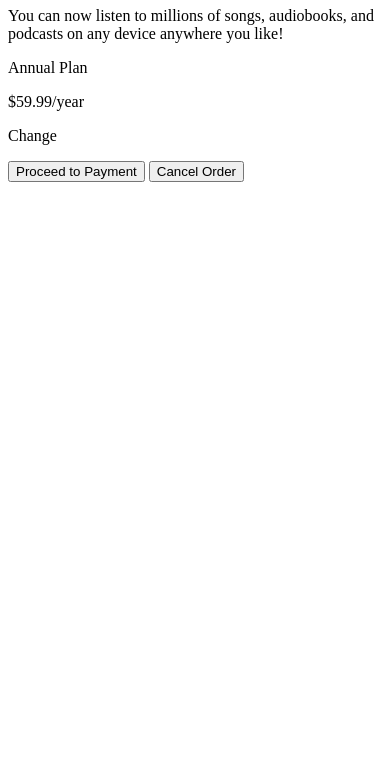
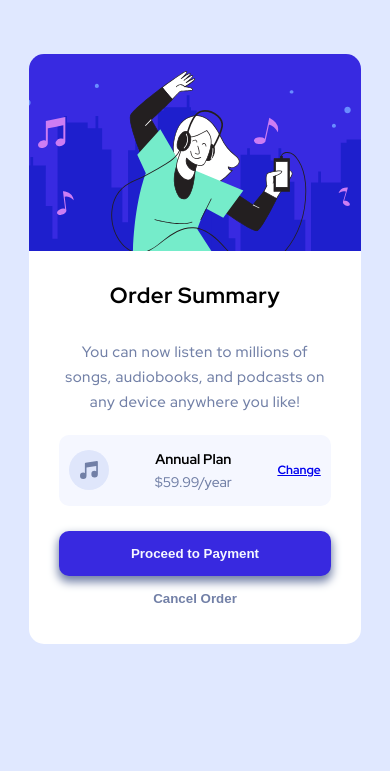
Before and after one commit to iJCode1/Order-Summary-Card, a plain HTML site: page index.html in a window 390 px wide. Shown: the part 73-844 px from the top of the page. Drawn offline with Linux system fonts and the light colour scheme.

Commit message:
Card in mobile view finished

```diff
--- a/css/main.css
+++ b/css/main.css
@@ -0,0 +1,148 @@
+:root{
+    --font: "Red Hat Display", sans-serif;
+    --pale-blue: hsl(225, 100%, 94%);
+    --bright-blue: hsl(245, 75%, 52%);
+    --very-pale-blue: hsl(225, 100%, 98%);
+    --desaturated-blue: hsl(224, 23%, 55%);
+    --dark-blue: hsl(223, 47%, 23%);
+}
+
+*{
+    box-sizing: border-box;
+    margin: 0;
+    padding: 0;
+}
+
+html{
+    font-size: 10px;
+    font-family: var(--font);
+    font-weight: 500;
+}
+
+p{
+    font-size: 1.6rem;
+}
+
+body{
+    background-color: var(--pale-blue);
+}
+
+.container{
+    align-items: center;
+    display: flex;
+    height: 100vh;
+    justify-content: center;
+}
+
+.card{
+    border-radius: 15px;
+    display: grid;
+    grid-template-columns: 1fr;
+    grid-template-rows: 1fr 2fr;
+    grid-template-areas:
+    "head"
+    "body"
+    ;
+    height: 70vh;
+    max-width: 400px;
+    max-height: 700px;
+    overflow: hidden;
+    width: 85vw;
+}
+
+.card__head{
+    grid-area: head;
+    min-height: 150px;
+}
+
+.head__img{
+    background-image: url('../images/illustration-hero.svg');
+    background-position: center;
+    background-size: cover;
+    background-repeat: no-repeat;
+    display: block;
+    height: 100%;
+    width: 100%;
+}
+
+.card__body{
+    background-color: white;
+    grid-area: body;
+    padding-inline: 30px;
+    text-align: center;
+}
+
+.card__title{
+    font-weight: 700;
+    font-size: 2.2rem;
+    letter-spacing: .5px;
+    padding-block: 30px;
+}
+
+.card__description{
+    color: var(--desaturated-blue);
+    font-weight: 500;
+    font-size: 1.5rem;
+    letter-spacing: .5px;
+    line-height: 2.5rem;
+    margin-block-end: 20px;
+}
+
+.card__price{
+    align-items: center;
+    background-color: var(--very-pale-blue);
+    border-radius: 10px;
+    display: flex;
+    justify-content: space-between;
+    margin-block-end: 25px;
+    padding: 15px 10px;
+}
+
+.price__icon{
+    background: url('../images/icon-music.svg') center no-repeat;
+    background-repeat: no-repeat;
+    background-position: center;
+    border-radius: 50%;
+    display: inline-block;
+    height: 40px;
+    width: 40px;
+}
+
+.price__text{
+    display: flex;
+}
+
+.text__plan{
+    font-size: 1.4rem;
+    font-weight: 700;
+    margin-block-end: 5px;
+}
+
+.text__cost{
+    color: var(--desaturated-blue);
+    font-size: 1.4rem;
+}
+
+.price__button{
+    font-size: 12px;
+    font-weight: 700;
+}
+
+.btn{
+    border-radius: 10px;
+    border: none;
+    font-weight: 700;
+    padding-block: 15px;
+    width: 100%;
+}
+
+.card__payment{
+    background-color: var(--bright-blue);
+    box-shadow: 0px 5px 10px 1px var(--desaturated-blue);
+    color: var(--very-pale-blue);
+}
+
+.card__cancel{
+    background-color: transparent;
+    color: var(--desaturated-blue);
+}
--- a/index.html
+++ b/index.html
@@ -12,7 +12,8 @@
   <title>Frontend Mentor | Order summary card</title>
 </head>
 <body>
-  <main class="card">
+  <main class="container">
+    <div class="card">
       <div class="card__head">
         <span class="head__img"></span>
       </div>
@@ -24,20 +25,21 @@
         </p>
         <div class="card__price">
           <span class="price__icon"></span>
-        <div class="price__text">
+          <div class="price__text--wrapper">
             <p class="text__plan">Annual Plan</p>
             <p class="text__cost">$59.99/year</p>
-          <p class="text__button">Change</p>
+          </div>
+          <a href="#" class="price__button">Change</a>
+        </div>
+        <button class="btn card__payment">Proceed to Payment</button>
+        <button class="btn card__cancel">Cancel Order</button>
       </div>
     </div>
-      <button class="btn card__payment">Proceed to Payment</button>
-      <button class="btn card__cancle">Cancel Order</button>
-    </div>
   </main>
-
   <!-- <div class="attribution">
     Challenge by <a href="https://www.frontendmentor.io?ref=challenge" target="_blank">Frontend Mentor</a>.
-    Coded by <a href="#">Your Name Here</a>. -->
+    Coded by <a href="#">Your Name Here</a>.
   </div>
+  -->
 </body>
 </html>
```
Lines whose indentation alone changed are shown as unchanged.
